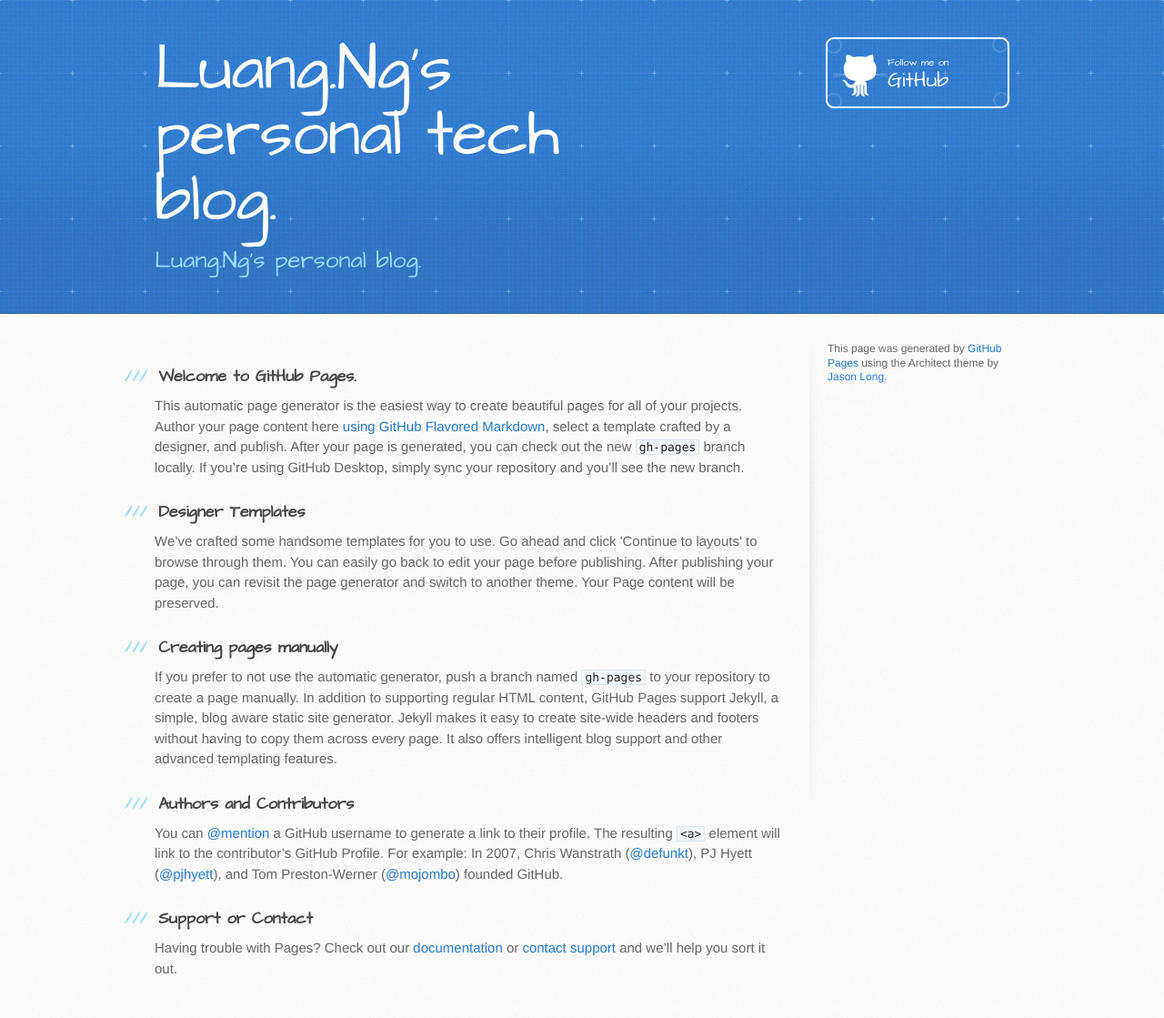
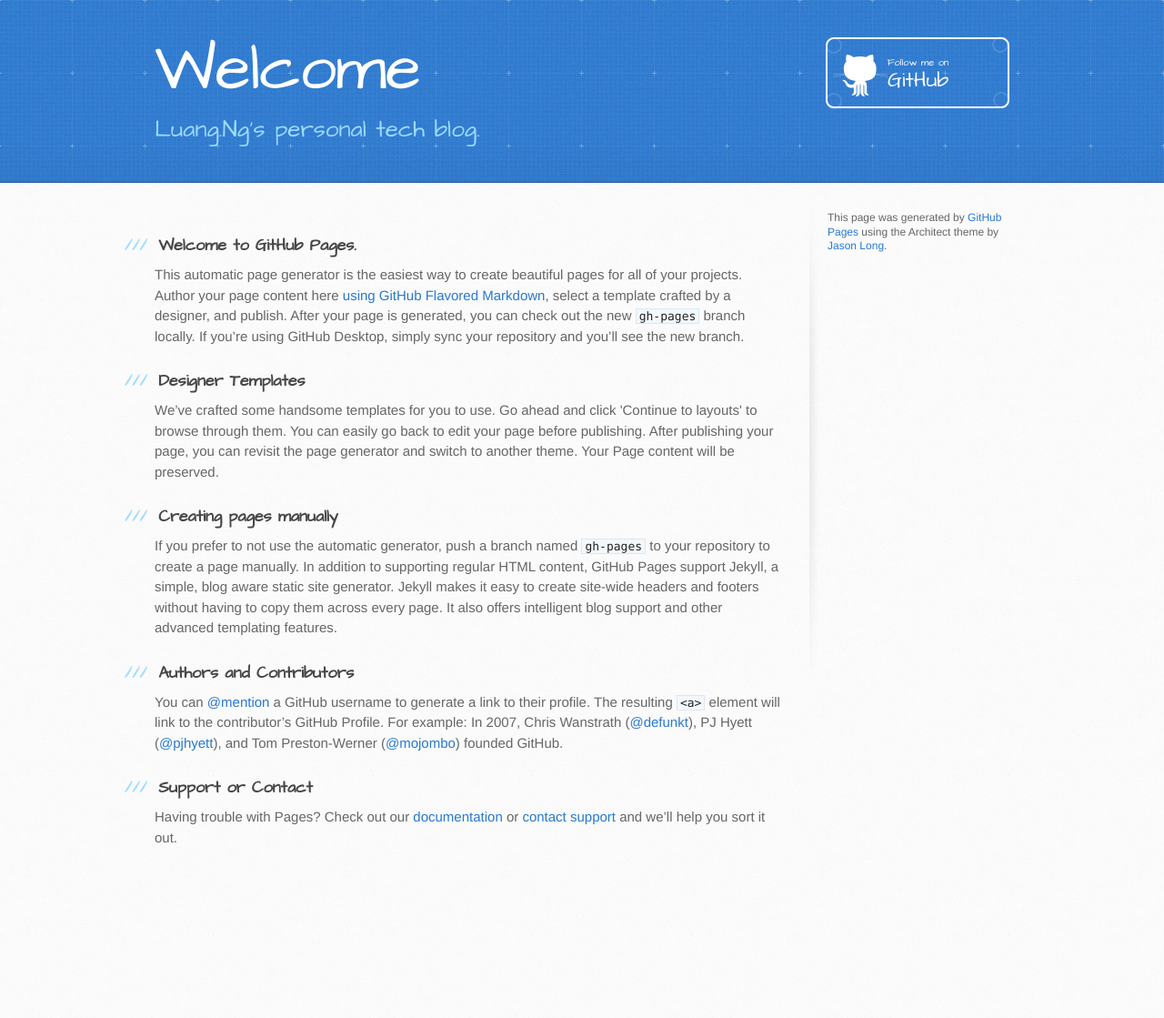
Before and after one commit to LuangNg/luangng.github.io, a Jekyll site: the page index.html, which Jekyll copies as it is, in a window 1280 px wide. Shown: the whole page at 91% size. Built offline with Jekyll 4.4.1, drawn with Linux system fonts in a browser that asks for light colours; Markdown is read by kramdown in place of the engine named in the settings; after the commit the page ends 975 px from its top, so only the background shows below that.

```diff
--- a/index.html
+++ b/index.html
@@ -13,14 +13,14 @@
     <script src="//html5shiv.googlecode.com/svn/trunk/html5.js"></script>
     <![endif]-->
 
-    <title>Luang.Ng&#39;s personal tech blog. by LuangNg</title>
+    <title>Welcome by LuangNg</title>
   </head>
 
   <body>
     <header>
       <div class="inner">
-        <h1>Luang.Ng&#39;s personal tech blog.</h1>
-        <h2>Luang.Ng&#39;s personal blog.</h2>
+        <h1>Welcome</h1>
+        <h2>Luang.Ng&#39;s personal tech blog.</h2>
         <a href="https://github.com/LuangNg" class="button"><small>Follow me on</small> GitHub</a>
       </div>
     </header>
```
Also changed, not shown: params.json (+1 -1 lines).
